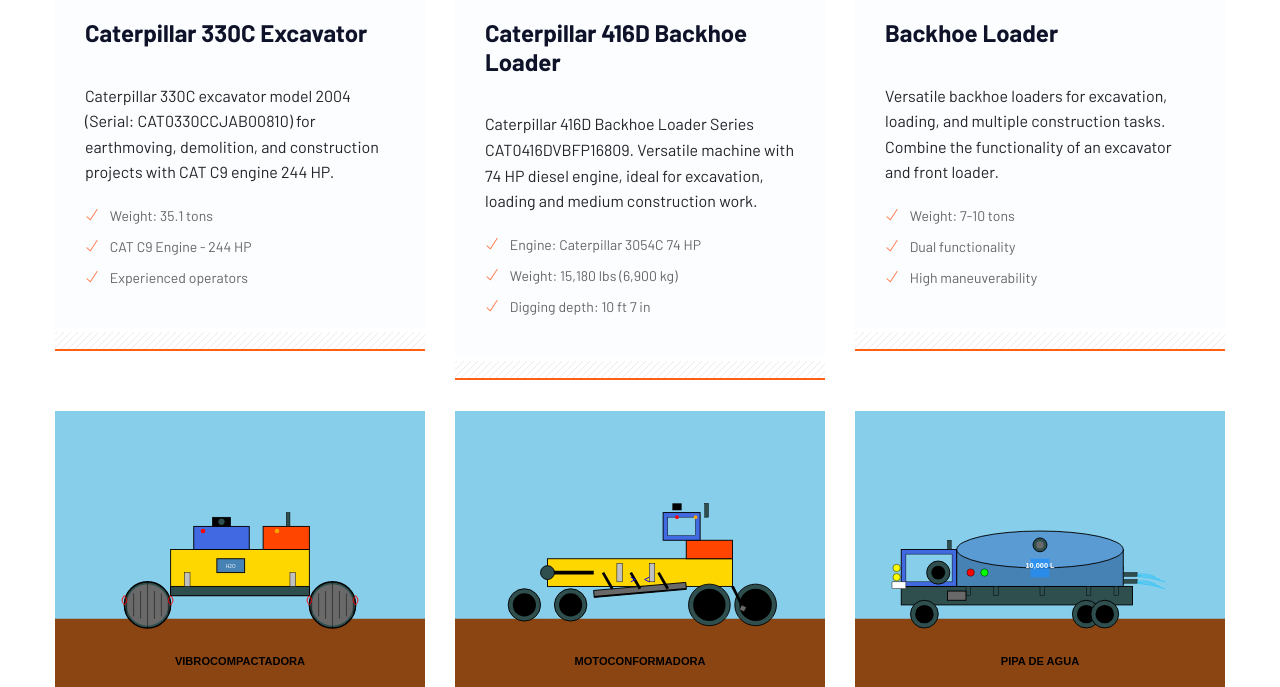
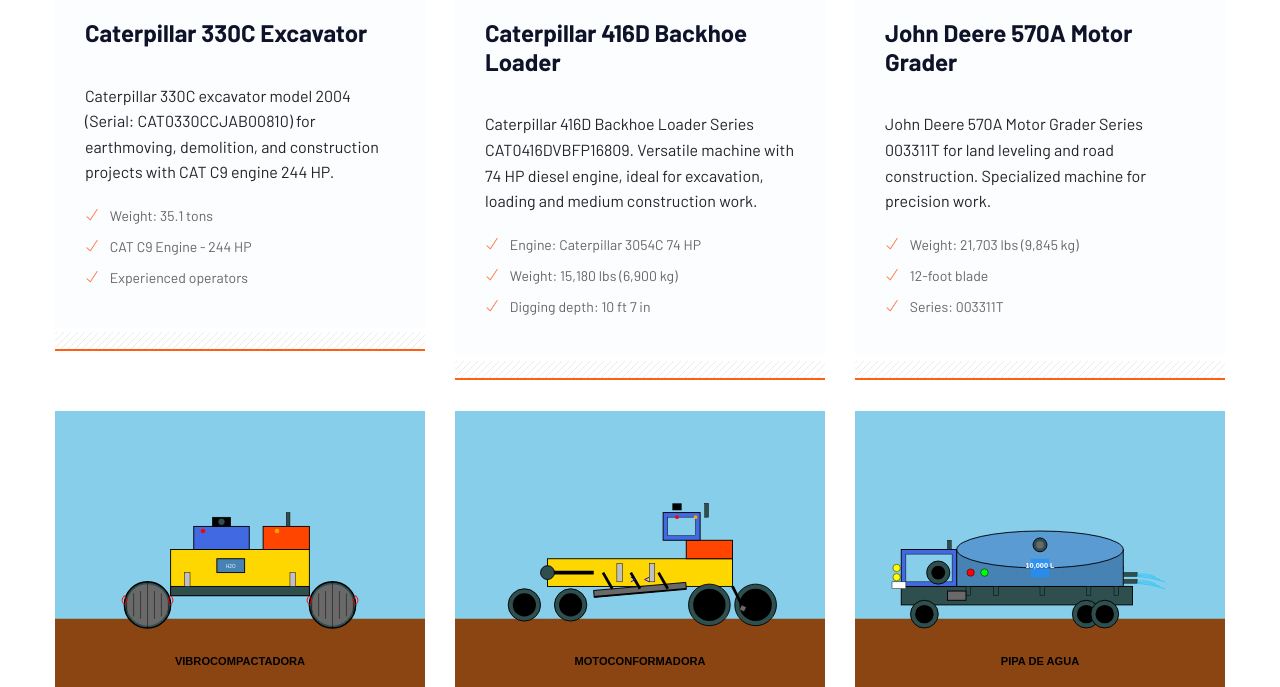
Before and after one commit to Aldair0308/vilba-web, a Laravel app: page /equipos in a window 1280 px wide. Shown: the part 2840-3527 px from the top of the page. Run offline with Laravel 12, Linux system fonts and the light colour scheme; parts of the project's set-up code (start-up, migrations or seed data) failed here and were passed over.

Commit message:
feat: replace backhoe loader with motor grader in equipment showcase
Updated featured equipment to showcase the John Deere 570A Motor Grader instead of the previous backhoe loader. Includes comprehensive details, specifications, and images for the new equipment across multiple views and components.

```diff
--- a/app/Http/Controllers/HomeController.php
+++ b/app/Http/Controllers/HomeController.php
@@ -1167,67 +1167,71 @@
                      ]
                  ]
              ],
-            'retroexcavadora' => [
-                'slug' => 'retroexcavadora',
+            'motoconformadora-570a' => [
+                'slug' => 'motoconformadora-570a',
                 'name' => [
-                    'es' => 'Retroexcavadora',
-                    'en' => 'Backhoe Loader'
+                    'es' => 'Motoconformadora John Deere 570A',
+                    'en' => 'John Deere 570A Motor Grader'
                 ],
                 'description' => [
-                    'es' => 'Retroexcavadoras versátiles para excavación, carga y múltiples tareas de construcción.',
-                    'en' => 'Versatile backhoe loaders for excavation, loading, and multiple construction tasks.'
-                ],
-                'hero_image' => 'assets/img/equipos/retroexcavadora.svg',
+                    'es' => 'Motoconformadora John Deere 570A Serie 003311T para nivelación de terrenos y construcción de carreteras.',
+                    'en' => 'John Deere 570A Motor Grader Series 003311T for land leveling and road construction.'
+                ],
+                'hero_image' => 'assets/img/equipos/motoconformadora.svg',
                 'gallery' => [
-                    'assets/img/equipos/retroexcavadora.svg',
-                    'assets/img/gallery/backhoe1.jpg',
-                    'assets/img/gallery/backhoe2.jpg'
+                    'assets/img/equipos/motoconformadora.svg',
+                    'assets/img/gallery/grader1.jpg',
+                    'assets/img/gallery/grader2.jpg'
                 ],
                 'detailed_info' => [
                     'es' => [
-                        'description' => 'Nuestras retroexcavadoras ofrecen la versatilidad de dos máquinas en una. Con cargador frontal y brazo excavador trasero, son ideales para proyectos medianos que requieren flexibilidad.',
+                        'description' => 'Motoconformadora John Deere Modelo 570A Serie 003311T. Máquina especializada en nivelación de terrenos, construcción de carreteras y mantenimiento de caminos rurales con máxima precisión y eficiencia.',
                         'features' => [
-                            'Cargador frontal de alta capacidad',
-                            'Brazo excavador articulado',
-                            'Transmisión powershift',
-                            'Cabina ROPS certificada',
-                            'Sistema hidráulico piloto'
+                            'Hoja moldboard de 12 pies de ancho',
+                            'Sistema de control hidráulico avanzado',
+                            'Articulación central para maniobrabilidad',
+                            'Cabina ROPS/FOPS certificada',
+                            'Sistema de dirección asistida'
                         ],
                         'applications' => [
-                            'Excavación de zanjas',
-                            'Carga de materiales',
                             'Nivelación de terrenos',
-                            'Trabajos urbanos'
+                            'Construcción de carreteras',
+                            'Mantenimiento de caminos rurales',
+                            'Preparación de superficies',
+                            'Conformación de taludes'
                         ],
                         'technical_specs' => [
-                            'Peso operativo: 7-10 toneladas',
-                            'Potencia del motor: 95-110 HP',
-                            'Capacidad cucharón frontal: 1.0 m³',
-                            'Capacidad cucharón trasero: 0.3 m³',
-                            'Profundidad de excavación: 4.5 metros'
+                            'Peso operativo: 21,703 lbs (9,845 kg)',
+                            'Longitud total: 26 ft 9 in (8.15 m)',
+                            'Ancho total: 8 ft 4 in (2.54 m)',
+                            'Altura total: 10 ft 6 in (3.20 m)',
+                            'Ancho de hoja: 12 ft (3.66 m)',
+                            'Serie: 003311T'
                         ]
                     ],
                     'en' => [
-                        'description' => 'Our backhoe loaders offer the versatility of two machines in one. With front loader and rear excavator arm, they are ideal for medium projects requiring flexibility.',
+                        'description' => 'John Deere Model 570A Motor Grader Series 003311T. Specialized machine for land leveling, road construction and rural road maintenance with maximum precision and efficiency.',
                         'features' => [
-                            'High-capacity front loader',
-                            'Articulated excavator arm',
-                            'Powershift transmission',
-                            'ROPS certified cabin',
-                            'Pilot hydraulic system'
+                            '12-foot wide moldboard blade',
+                            'Advanced hydraulic control system',
+                            'Center articulation for maneuverability',
+                            'ROPS/FOPS certified cabin',
+                            'Power steering system'
                         ],
                         'applications' => [
-                            'Trench excavation',
-                            'Material loading',
                             'Land leveling',
-                            'Urban work'
+                            'Road construction',
+                            'Rural road maintenance',
+                            'Surface preparation',
+                            'Slope shaping'
                         ],
                         'technical_specs' => [
-                            'Operating weight: 7-10 tons',
-                            'Engine power: 95-110 HP',
-                            'Front bucket capacity: 1.0 m³',
-                            'Rear bucket capacity: 0.3 m³',
-                            'Digging depth: 4.5 meters'
+                            'Operating weight: 21,703 lbs (9,845 kg)',
+                            'Overall length: 26 ft 9 in (8.15 m)',
+                            'Overall width: 8 ft 4 in (2.54 m)',
+                            'Overall height: 10 ft 6 in (3.20 m)',
+                            'Blade width: 12 ft (3.66 m)',
+                            'Series: 003311T'
                         ]
                     ]
                 ]
--- a/resources/views/equipos.blade.php
+++ b/resources/views/equipos.blade.php
@@ -703,81 +703,85 @@
                 ]
             ],
             [
-                'slug' => 'retroexcavadora',
+                'slug' => 'motoconformadora-570a',
                 'name' => [
-                    'es' => 'Retroexcavadora',
-                    'en' => 'Backhoe Loader'
+                    'es' => 'Motoconformadora John Deere 570A',
+                    'en' => 'John Deere 570A Motor Grader'
                 ],
                 'description' => [
-                    'es' => 'Retroexcavadoras versátiles para excavación, carga y múltiples tareas de construcción. Combinan la funcionalidad de una excavadora y un cargador frontal.',
-                    'en' => 'Versatile backhoe loaders for excavation, loading, and multiple construction tasks. Combine the functionality of an excavator and front loader.'
+                    'es' => 'Motoconformadora John Deere 570A Serie 003311T para nivelación de terrenos y construcción de carreteras. Máquina especializada en trabajos de precisión.',
+                    'en' => 'John Deere 570A Motor Grader Series 003311T for land leveling and road construction. Specialized machine for precision work.'
                 ],
-                'image' => 'assets/img/equipos/retroexcavadora.svg',
+                'image' => 'assets/img/equipos/motoconformadora.svg',
                 'icon' => 'assets/img/icon/services_icon1.png',
                 'specs' => [
                     'es' => [
-                        'Peso: 7-10 toneladas',
-                        'Doble funcionalidad',
-                        'Alta maniobrabilidad'
+                        'Peso: 21,703 lbs (9,845 kg)',
+                        'Hoja de 12 pies',
+                        'Serie: 003311T'
                     ],
                     'en' => [
-                        'Weight: 7-10 tons',
-                        'Dual functionality',
-                        'High maneuverability'
+                        'Weight: 21,703 lbs (9,845 kg)',
+                        '12-foot blade',
+                        'Series: 003311T'
                     ]
                 ],
                 'detailed_info' => [
                     'es' => [
-                        'description' => 'Nuestras retroexcavadoras ofrecen la versatilidad de dos máquinas en una. Con cargador frontal y brazo excavador trasero, son ideales para proyectos medianos que requieren flexibilidad.',
+                        'description' => 'Motoconformadora John Deere Modelo 570A Serie 003311T. Máquina especializada en nivelación de terrenos, construcción de carreteras y mantenimiento de caminos rurales con máxima precisión y eficiencia.',
                         'features' => [
-                            'Cargador frontal de alta capacidad',
-                            'Brazo excavador articulado',
-                            'Transmisión powershift',
-                            'Cabina ROPS certificada',
-                            'Sistema hidráulico piloto'
+                            'Hoja moldboard de 12 pies de ancho',
+                            'Sistema de control hidráulico avanzado',
+                            'Articulación central para maniobrabilidad',
+                            'Cabina ROPS/FOPS certificada',
+                            'Sistema de dirección asistida'
                         ],
                         'applications' => [
-                            'Excavación de zanjas',
-                            'Carga de materiales',
                             'Nivelación de terrenos',
-                            'Trabajos urbanos'
+                            'Construcción de carreteras',
+                            'Mantenimiento de caminos rurales',
+                            'Preparación de superficies',
+                            'Conformación de taludes'
                         ],
                         'technical_specs' => [
-                            'Peso operativo: 7-10 toneladas',
-                            'Potencia del motor: 95-110 HP',
-                            'Capacidad cucharón frontal: 1.0 m³',
-                            'Capacidad cucharón trasero: 0.3 m³',
-                            'Profundidad de excavación: 4.5 metros'
+                            'Peso operativo: 21,703 lbs (9,845 kg)',
+                            'Longitud total: 26 ft 9 in (8.15 m)',
+                            'Ancho total: 8 ft 4 in (2.54 m)',
+                            'Altura total: 10 ft 6 in (3.20 m)',
+                            'Ancho de hoja: 12 ft (3.66 m)',
+                            'Serie: 003311T'
                         ]
                     ],
                     'en' => [
-                        'description' => 'Our backhoe loaders offer the versatility of two machines in one. With front loader and rear excavator arm, they are ideal for medium projects requiring flexibility.',
+                        'description' => 'John Deere Model 570A Motor Grader Series 003311T. Specialized machine for land leveling, road construction and rural road maintenance with maximum precision and efficiency.',
                         'features' => [
-                            'High-capacity front loader',
-                            'Articulated excavator arm',
-                            'Powershift transmission',
-                            'ROPS certified cabin',
-                            'Pilot hydraulic system'
+                            '12-foot wide moldboard blade',
+                            'Advanced hydraulic control system',
+                            'Center articulation for maneuverability',
+                            'ROPS/FOPS certified cabin',
+                            'Power steering system'
                         ],
                         'applications' => [
-                            'Trench excavation',
-                            'Material loading',
                             'Land leveling',
-                            'Urban work'
+                            'Road construction',
+                            'Rural road maintenance',
+                            'Surface preparation',
+                            'Slope shaping'
                         ],
                         'technical_specs' => [
-                            'Operating weight: 7-10 tons',
-                            'Engine power: 95-110 HP',
-                            'Front bucket capacity: 1.0 m³',
-                            'Rear bucket capacity: 0.3 m³',
-                            'Digging depth: 4.5 meters'
+                            'Operating weight: 21,703 lbs (9,845 kg)',
+                            'Overall length: 26 ft 9 in (8.15 m)',
+                            'Overall width: 8 ft 4 in (2.54 m)',
+                            'Overall height: 10 ft 6 in (3.20 m)',
+                            'Blade width: 12 ft (3.66 m)',
+                            'Series: 003311T'
                         ]
                     ]
                 ],
                 'gallery' => [
-                    'assets/img/equipos/retroexcavadora.svg',
-                    'assets/img/gallery/backhoe1.jpg',
-                    'assets/img/gallery/backhoe2.jpg'
+                    'assets/img/equipos/motoconformadora.svg',
+                    'assets/img/gallery/grader1.jpg',
+                    'assets/img/gallery/grader2.jpg'
                 ]
             ],
             [
```
Also changed, not shown: app/View/Components/EquipmentShowcase.php (+6 -6 lines).
